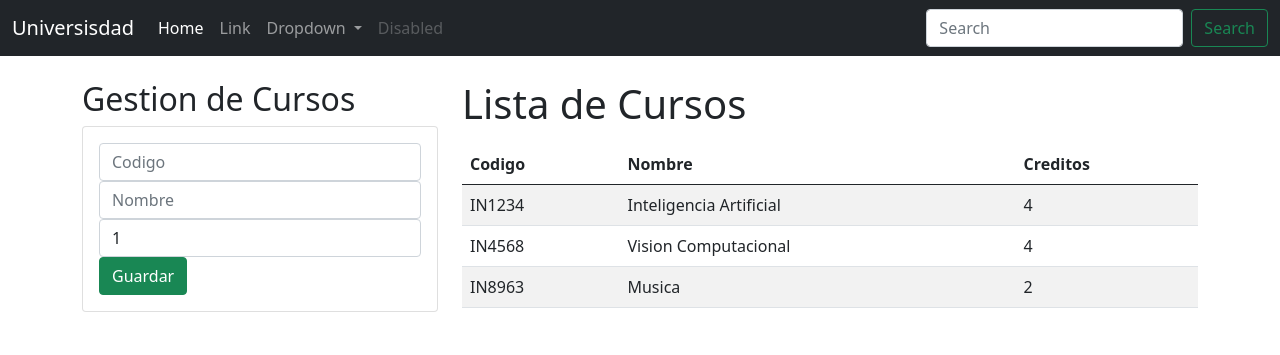
After one commit to CristhianCcala/sys_universidad, a Django app: page / in a window 1280 px wide. The commit adds this page. Shown: the top 355 px of the page. Run offline with Django 4.2, Linux system fonts and the light colour scheme; data comes from the database, SQL or seed files in the repository; both versions use the stored data as it was after the commit.

Commit message:
Registrar Curso

```diff
--- /dev/null
+++ b/aplicaciones/academico/templates/base.html
@@ -0,0 +1,58 @@
+
+<!DOCTYPE html>
+<html lang="en">
+<head>
+    <meta charset="UTF-8">
+    <meta name="viewport" content="width=device-width, initial-scale=1.0">
+    <title>{% block title %} {% endblock %}</title>
+    <link href="https://cdn.jsdelivr.net/npm/bootstrap@5.0.2/dist/css/bootstrap.min.css" rel="stylesheet" integrity="sha384-EVSTQN3/azprG1Anm3QDgpJLIm9Nao0Yz1ztcQTwFspd3yD65VohhpuuCOmLASjC" crossorigin="anonymous">
+</head>
+<body>
+    <nav class="navbar navbar-expand-lg navbar-dark bg-dark">
+        <div class="container-fluid">
+          <a class="navbar-brand" href="#">Universisdad</a>
+          <button class="navbar-toggler" type="button" data-bs-toggle="collapse" data-bs-target="#navbarSupportedContent" aria-controls="navbarSupportedContent" aria-expanded="false" aria-label="Toggle navigation">
+            <span class="navbar-toggler-icon"></span>
+          </button>
+          <div class="collapse navbar-collapse" id="navbarSupportedContent">
+            <ul class="navbar-nav me-auto mb-2 mb-lg-0">
+              <li class="nav-item">
+                <a class="nav-link active" aria-current="page" href="#">Home</a>
+              </li>
+              <li class="nav-item">
+                <a class="nav-link" href="#">Link</a>
+              </li>
+              <li class="nav-item dropdown">
+                <a class="nav-link dropdown-toggle" href="#" id="navbarDropdown" role="button" data-bs-toggle="dropdown" aria-expanded="false">
+                  Dropdown
+                </a>
+                <ul class="dropdown-menu" aria-labelledby="navbarDropdown">
+                  <li><a class="dropdown-item" href="#">Action</a></li>
+                  <li><a class="dropdown-item" href="#">Another action</a></li>
+                  <li><hr class="dropdown-divider"></li>
+                  <li><a class="dropdown-item" href="#">Something else here</a></li>
+                </ul>
+              </li>
+              <li class="nav-item">
+                <a class="nav-link disabled" href="#" tabindex="-1" aria-disabled="true">Disabled</a>
+              </li>
+            </ul>
+            <form class="d-flex">
+              <input class="form-control me-2" type="search" placeholder="Search" aria-label="Search">
+              <button class="btn btn-outline-success" type="submit">Search</button>
+            </form>
+          </div>
+        </div>
+    </nav>
+
+    <div class="container py-4">
+        {% block body %}
+        {% endblock %}
+    </div>
+
+
+
+    <script src="https://cdn.jsdelivr.net/npm/@popperjs/core@2.9.2/dist/umd/popper.min.js" integrity="sha384-IQsoLXl5PILFhosVNubq5LC7Qb9DXgDA9i+tQ8Zj3iwWAwPtgFTxbJ8NT4GN1R8p" crossorigin="anonymous"></script>
+    <script src="https://cdn.jsdelivr.net/npm/bootstrap@5.0.2/dist/js/bootstrap.min.js" integrity="sha384-cVKIPhGWiC2Al4u+LWgxfKTRIcfu0JTxR+EQDz/bgldoEyl4H0zUF0QKbrJ0EcQF" crossorigin="anonymous"></script>
+</body>
+</html>
--- a/aplicaciones/academico/templates/gestionCursos.html
+++ b/aplicaciones/academico/templates/gestionCursos.html
@@ -1,11 +1,61 @@
-<!DOCTYPE html>
-<html lang="en">
-<head>
-    <meta charset="UTF-8">
-    <meta name="viewport" content="width=device-width, initial-scale=1.0">
-    <title>Document</title>
-</head>
-<body>
 
-</body>
-</html>
+{% extends "./base.html" %}
+
+{% block title %} Gestion Cursos {% endblock %}
+
+{% block body %}
+
+<div class="row">
+    <div class="col-sm-12 col-md-6 col-lg-4 col-xl-4">
+        <h2>Gestion de Cursos</h2>
+        <div class="card">
+            <div class="card-body">
+                <form action="/registrarCurso/" method="POST">
+                    {% csrf_token %}
+                    <div class="form-group">
+                        <input type="text" id="txtCodigo" name="txtCodigo" class="form-control" placeholder="Codigo" minlength="6" maxlength="6" required>
+                    </div>
+
+                    <div class="form-group">
+                        <input type="text" id="txtNombre" name="txtNombre" class="form-control" placeholder="Nombre" maxlength="50" required>
+                    </div>
+
+                    <div class="form-group">
+                        <input type="text" id="numCreditos" name="numCreditos" class="form-control" min="1" max="9" value="1" required>
+                    </div>
+
+                    <div class="form-group">
+                        <button type="sumit" class="btn btn-success btn-block text-white">Guardar</button>
+                    </div>
+                </form>
+            </div>
+        </div>
+    </div>
+    <div class="col-sm-12 col-md-6 col-lg-8 col-xl-8">
+        <h1>Lista de Cursos</h1>
+        <div class="table-responsive py-2">
+            <table class="table table-striped">
+                <thead>
+                    <tr>
+                        <th>Codigo</th>
+                        <th>Nombre</th>
+                        <th>Creditos</th>
+                    </tr>
+                </thead>
+                <tbody>
+                    {% for c in cursos %}
+                    <tr>
+                        <td>{{ c.codigo }}</td>
+                        <td>{{ c.nombre }}</td>
+                        <td>{{ c.creditos }}</td>
+                    </tr>
+                    {% endfor %}
+                </tbody>
+
+            </table>
+
+        </div>
+    </div>
+</div>
+
+{% endblock %}
--- /dev/null
+++ b/aplicaciones/academico/urls.py
@@ -0,0 +1,7 @@
+from django.urls import path
+from . import views
+
+urlpatterns = [
+    path('', views.home),
+    path('registrarCurso/', views.registrarCurso),
+]
--- a/aplicaciones/academico/views.py
+++ b/aplicaciones/academico/views.py
@@ -1,3 +1,16 @@
-from django.shortcuts import render
+from django.shortcuts import render, redirect
+from .models import Curso
 
 # Create your views here.
+
+def home(request):
+    cursos = Curso.objects.all()
+    return render(request, "gestionCursos.html", {"cursos": cursos})
+
+def registrarCurso(request):
+    codigo=request.POST['txtCodigo']
+    nombre=request.POST['txtNombre']
+    creditos=request.POST['numCreditos']
+
+    curso = Curso.objects.create(codigo=codigo, nombre=nombre, creditos=creditos)
+    return redirect('/')
--- a/universidad/urls.py
+++ b/universidad/urls.py
@@ -15,8 +15,9 @@ Including another URLconf
     2. Add a URL to urlpatterns:  path('blog/', include('blog.urls'))
 """
 from django.contrib import admin
-from django.urls import path
+from django.urls import path, include
 
 urlpatterns = [
     path('admin/', admin.site.urls),
+    path('', include('aplicaciones.academico.urls'))
 ]
```
Also changed, not shown: universidad.db.
